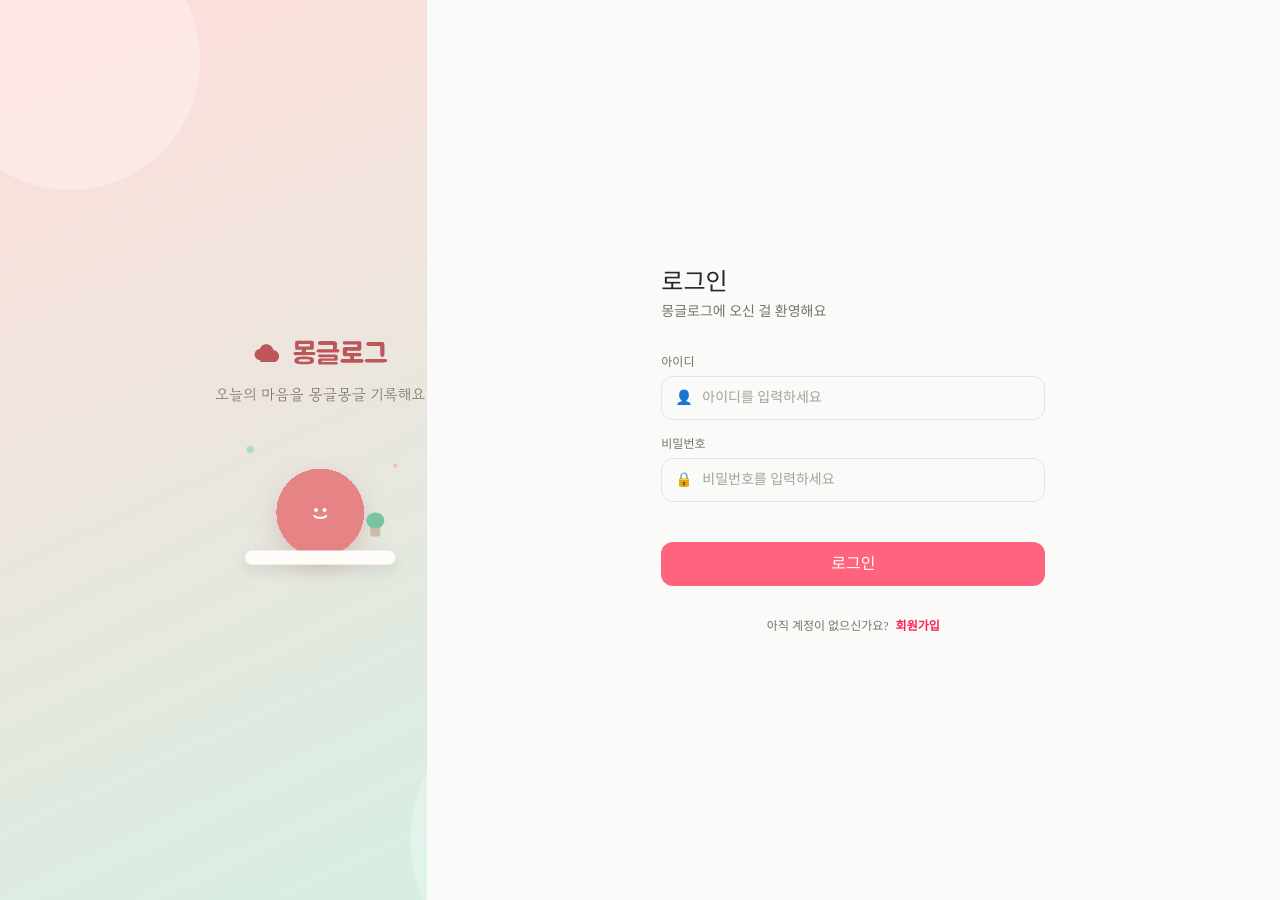
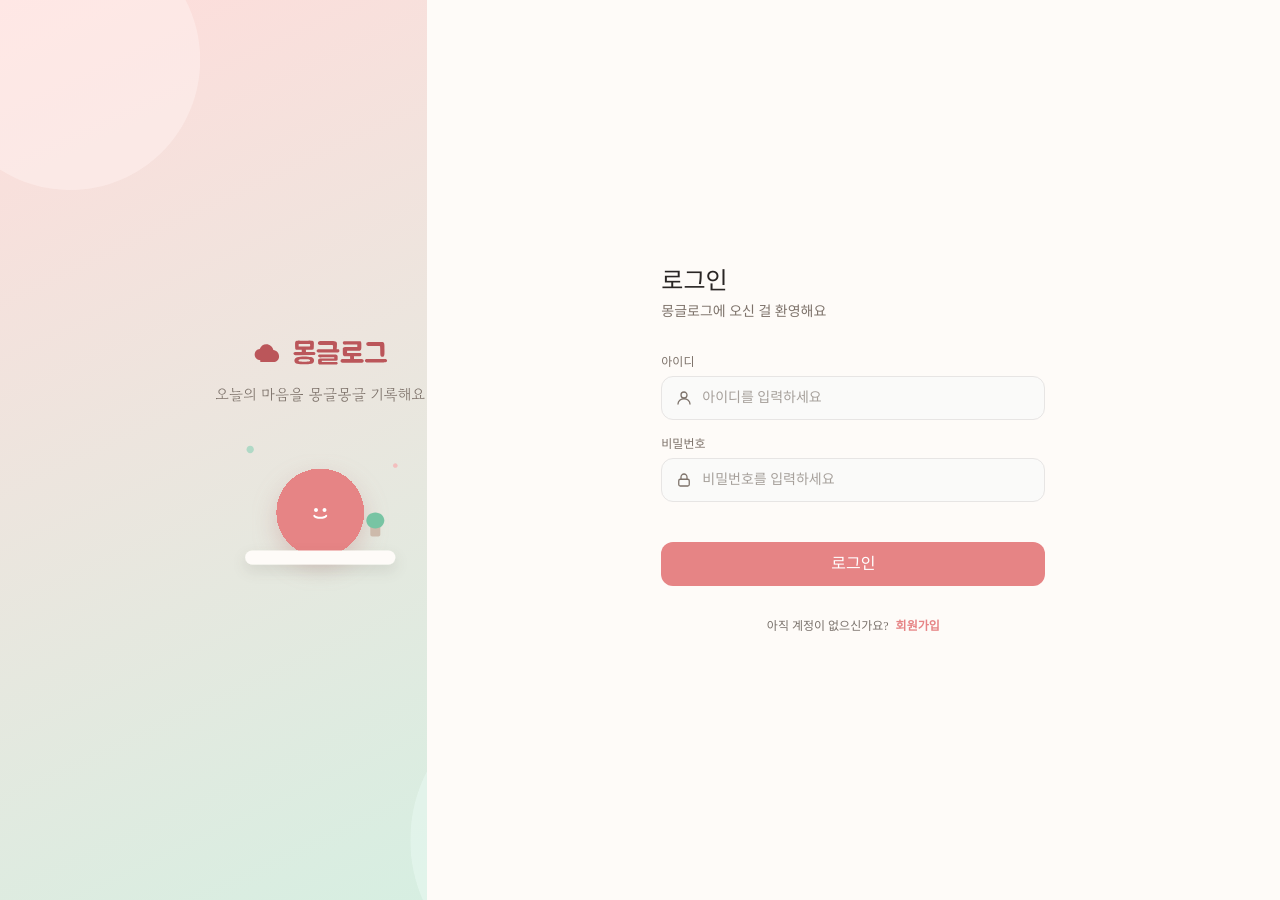
Before and after one commit to kimtaeg/jungleweek1, a Flask app: template templates/login.html in a window 1280 px wide. Run offline with Flask 3, Linux system fonts and the light colour scheme; the template is opened without the code that fills it, so the values that code supplies are empty.

Commit message:
refactor: 로그인 UI 수정

```diff
--- a/templates/login.html
+++ b/templates/login.html
@@ -4,6 +4,9 @@
     <meta charset="UTF-8">
     <meta name="viewport" content="width=device-width, initial-scale=1.0">
     <script src="https://cdn.jsdelivr.net/npm/@tailwindcss/browser@4"></script>
+    <link rel="preconnect" href="https://fonts.googleapis.com">
+<link rel="preconnect" href="https://fonts.gstatic.com" crossorigin>
+<link href="https://fonts.googleapis.com/css2?family=Jua&display=swap" rel="stylesheet">
 </head>
 <body class="min-h-screen flex items-center justify-center">
     <!--
@@ -40,15 +43,15 @@
         <div class="w-1/3 min-h-[900px] flex-col justify-center items-center bg-[url('/static/images/left_brand_panel.svg')]"></div>
 
         <!-- 오른쪽 화면 프레임 (배경색 및 내부 중앙 정렬) -->
-        <div class="w-2/3 min-h-[900px] flex flex-col justify-center items-center bg-stone-50 p-8">
+        <div class="w-2/3 min-h-[900px] flex flex-col justify-center items-center bg-[#FEFBF8] p-8">
 
             <!-- 로그인 폼 컨테이너 (최대 너비 max-w-sm을 줘서 크기 제한) -->
             <div class="w-full max-w-sm flex flex-col">
 
                 <!-- 1. 제목 영역 -->
                 <div class="mb-8">
-                    <h2 class="text-2xl text-stone-800 font-['Jua'] mb-1">로그인</h2>
-                    <p class="text-sm text-stone-500 font-['Gowun_Dodum']">몽글로그에 오신 걸 환영해요</p>
+                    <h2 class="text-2xl text-stone-800 font-noraml font-['Jua'] mb-1">로그인</h2>
+                    <p class="text-sm text-[#7D726A] font-noraml font-['Gowun_Dodum']">몽글로그에 오신 걸 환영해요</p>
                 </div>
 
                 <!-- 2. 입력 폼 영역 (space-y-4로 항목 간격 자동 분배) -->
@@ -56,10 +59,12 @@
 
                     <!-- 아이디 입력단 -->
                     <div>
-                        <label for="id" class="block text-xs text-stone-500 mb-1.5">아이디</label>
+                        <label for="id" class="block text-xs text-[#7D726A] font-normal mb-1.5">아이디</label>
                         <div class="relative flex items-center">
                             <!-- 인풋 내부 아이콘 -->
-                            <span class="absolute left-3.5 text-stone-400 text-sm">👤</span>
+                            <span class="absolute left-3.5 text-stone-400 text-sm">
+                                <img src="/static/images/id_input.svg" alt="아이디 아이콘">
+                            </span>
                             <input
                                 id="id"
                                 type="text"
@@ -71,10 +76,13 @@
 
                     <!-- 비밀번호 입력단 -->
                     <div>
-                        <label for="password" class="block text-xs text-stone-500 mb-1.5">비밀번호</label>
+                        <label for="password" class="block text-xs text-[#7D726A] font-normal mb-1.5">비밀번호</label>
                         <div class="relative flex items-center">
                             <!-- 인풋 내부 아이콘 -->
-                            <span class="absolute left-3.5 text-stone-400 text-sm">🔒</span>
+
+                            <span class="absolute left-3.5 text-stone-400 text-sm">
+                                <img src="/static/images/pwd_input.svg" alt="비밀번호 아이콘">
+                            </span>
                             <input
                                 id="password"
                                 type="password"
@@ -87,7 +95,7 @@
                     <!-- 로그인 버튼 (margin-top을 주어 인풋과 분리) -->
                     <button
                         type="submit"
-                        class="w-full h-11 bg-rose-400 hover:bg-rose-500 text-white text-base font-['Jua'] rounded-xl transition duration-200 !mt-6"
+                        class="w-full h-11 bg-[#E68485] hover:bg-rose-500 text-white text-base font-['Jua'] rounded-xl transition duration-200 !mt-6"
                     >
                         로그인
                     </button>
@@ -96,7 +104,7 @@
                 <!-- 3. 하단 링크 -->
                 <div class="mt-8 text-center text-xs font-['Gowun_Dodum'] text-stone-500">
                     아직 계정이 없으신가요?
-                    <a href="#" class="text-rose-500 hover:underline font-semibold ml-1">회원가입</a>
+                    <a href="#" class="text-[#E68485] hover:underline font-semibold ml-1">회원가입</a>
                 </div>
 
             </div>
```
Also changed, not shown: static/images/id_input.svg (added), static/images/pwd_input.svg (added), 1 other file.
